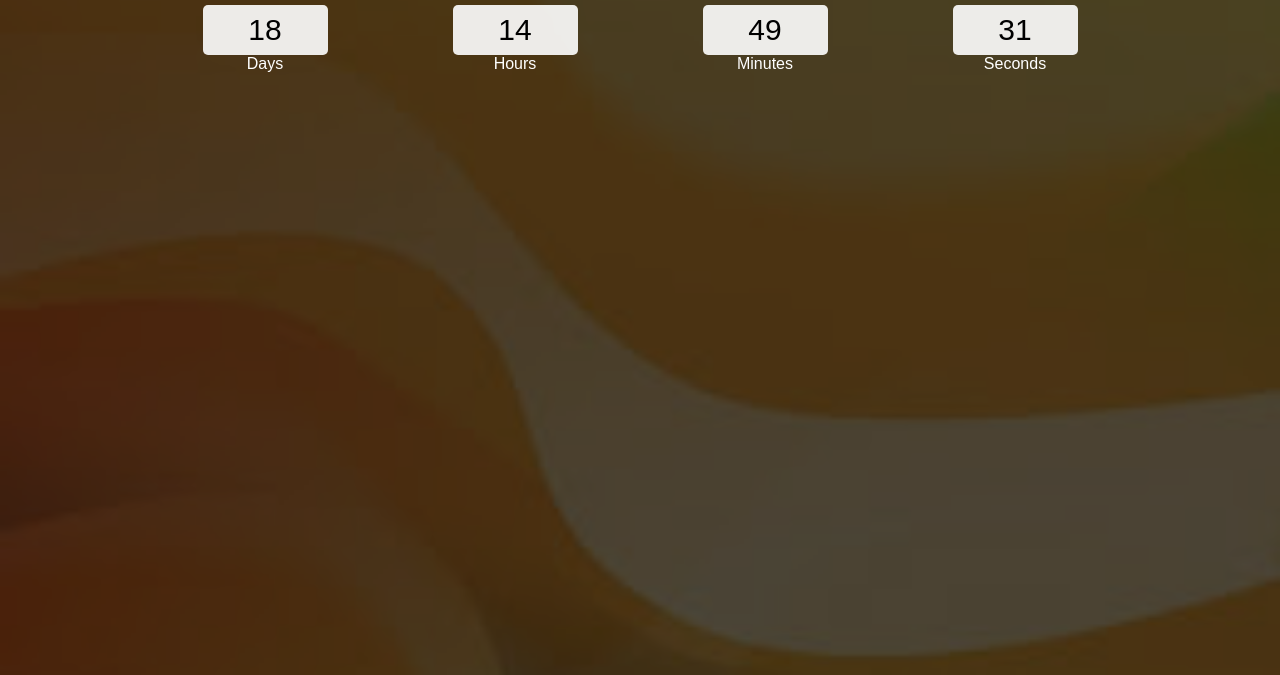
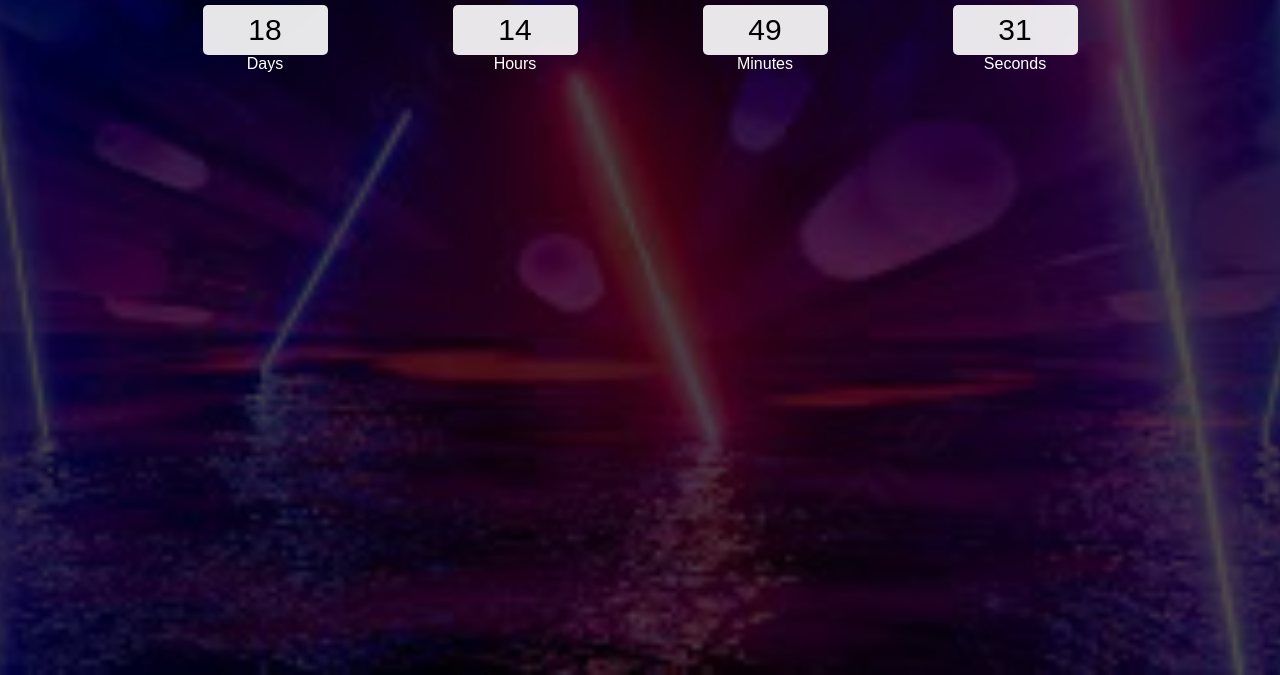
Before and after one commit to jat3in/Count-Down-Javascript, a plain HTML site: page index.html in a window 1280 px wide. Shown: the part 125-800 px from the top of the page. Drawn offline with Linux system fonts and the light colour scheme.

Commit message:
changed the background image

```diff
--- a/css/style.css
+++ b/css/style.css
@@ -9,7 +9,7 @@
 .main {
     width: 100%;
     height: 100vh;
-    background: url('../images/back1.jpg') center center;
+    background: url('../images/back2.jpg') center center;
     background-size: cover;
 }
 
```
Also changed, not shown: images/back2.jpg (added).
